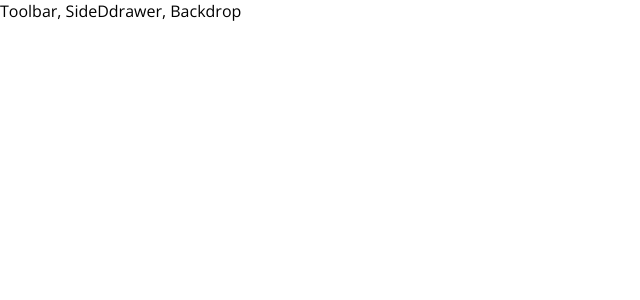
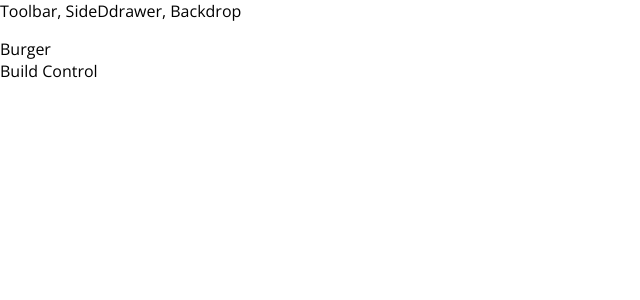
Before and after one commit to dhita-irma/burger-builder, a React (Create React App) app: page / in a window 1280 px wide. Shown: the top 300 px of the page, without its empty margins (0-640 px from the left). Built offline with nearby package versions, Linux system fonts and the light colour scheme.

Commit message:
Start implementation of The Burger Builder Container
Create BurgerBuilder container and use it in App.js

```diff
--- a/src/App.js
+++ b/src/App.js
@@ -1,5 +1,6 @@
 import React, { Component } from 'react';
 import Layout from './components/Layout/Layout';
+import BurgerBuilder from './containers/BurgerBuilder/BurgerBuilder';
 
 class App extends Component {
   state = {  }
@@ -7,6 +8,7 @@
     return (
       <div>
         <Layout>
+          <BurgerBuilder />
         </Layout>
       </div>
      );
--- /dev/null
+++ b/src/containers/BurgerBuilder/BurgerBuilder.js
@@ -0,0 +1,16 @@
+import React, { Component } from "react";
+import Aux from "../../hoc/Auxiliary";
+
+class BurgerBuilder extends Component {
+  state = {};
+  render() {
+    return (
+      <Aux>
+        <div>Burger</div>
+        <div>Build Control</div>
+      </Aux>
+    );
+  }
+}
+
+export default BurgerBuilder;
```
